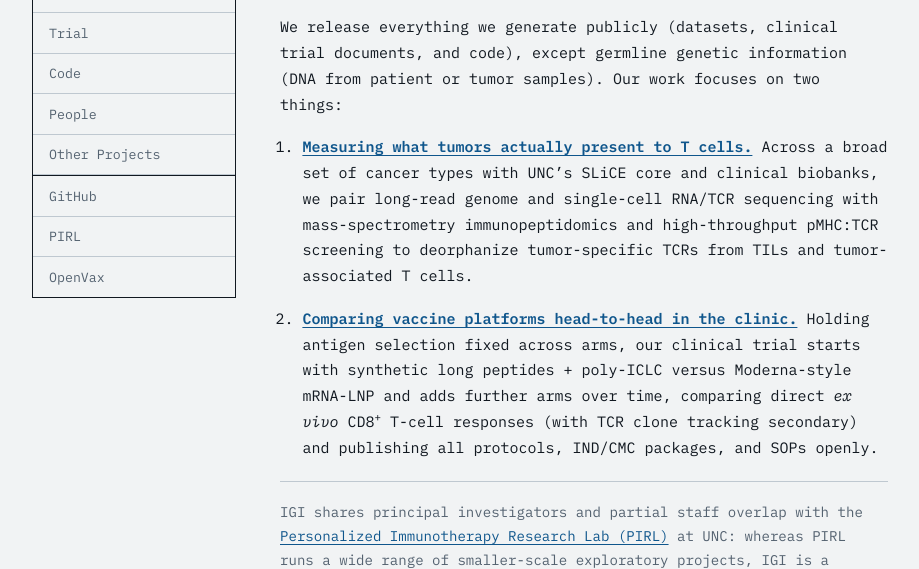
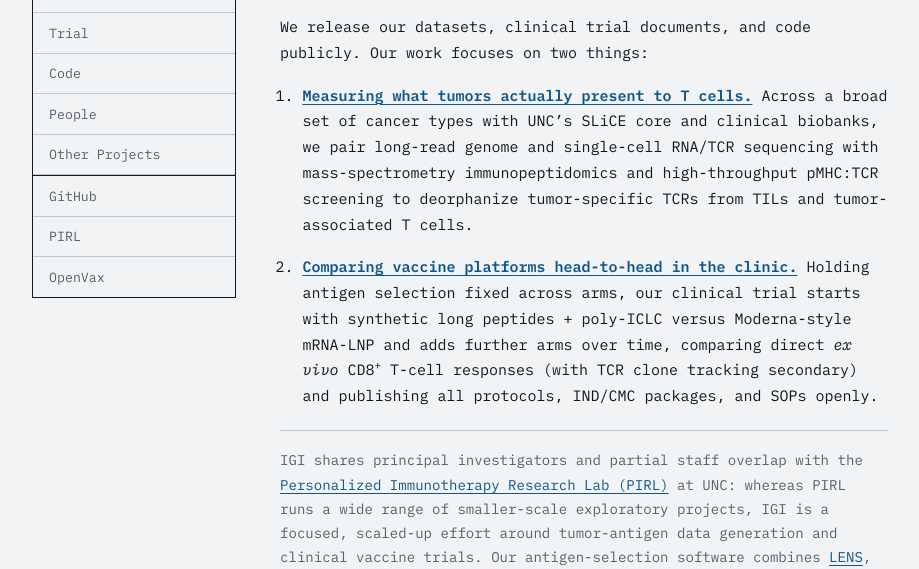
Before and after one commit to igi-unc/igi-unc.github.io, a plain HTML site: page index.html in a window 1280 px wide. Shown: the part 230-799 px from the top of the page, without its empty margins (180-1099 px from the left). Drawn offline with Linux system fonts and the light colour scheme.

Commit message:
Keep germline DNA caveat on Open Data page rather than overview lead

```diff
--- a/index.html
+++ b/index.html
@@ -64,7 +64,7 @@
     </p>
 
     <p>
-      We release everything we generate publicly (datasets, clinical trial documents, and code), except germline genetic information (DNA from patient or tumor samples). Our work focuses on two things:
+      We release our datasets, clinical trial documents, and code publicly. Our work focuses on two things:
     </p>
 
     <ol class="spaced">
```
